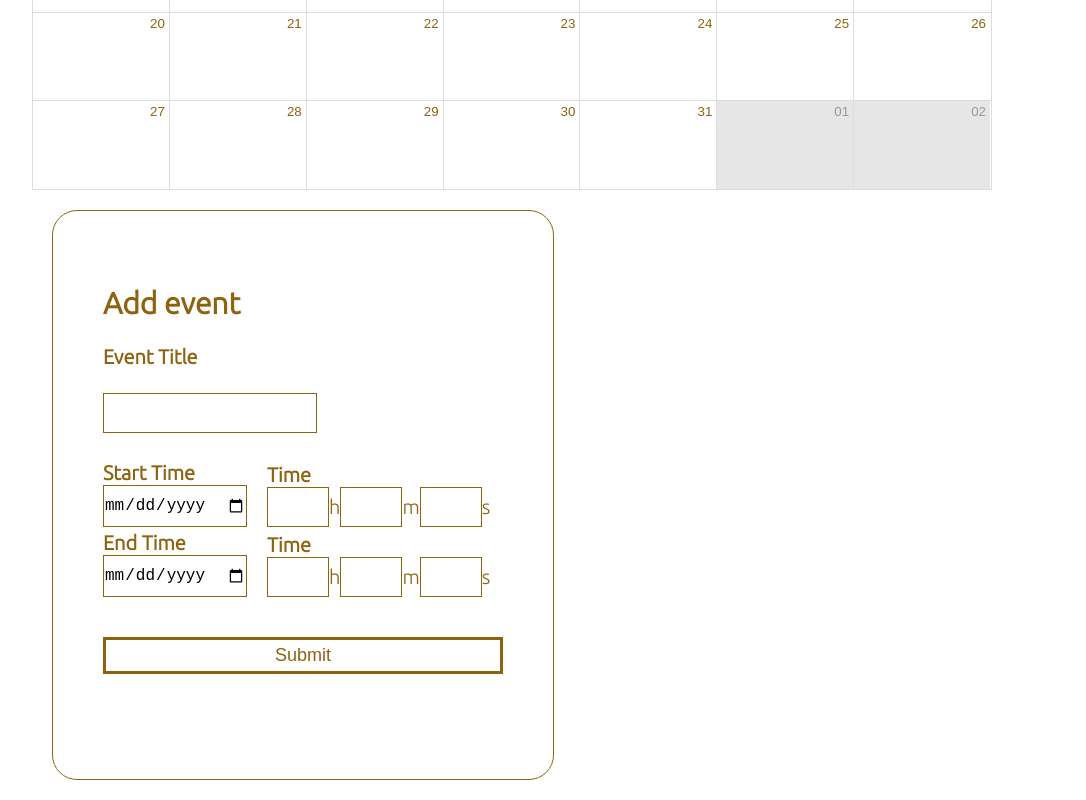
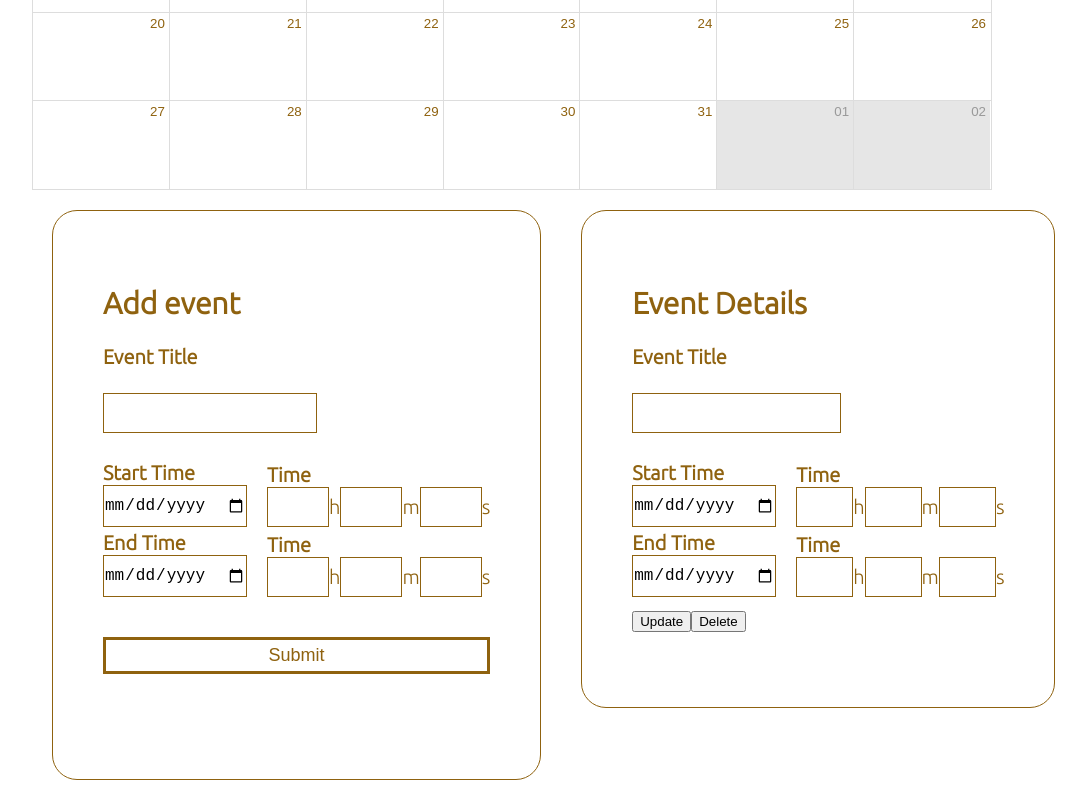
Before and after one commit to andrew2chan/TaskPlannerFront, a React (Create React App) app: page /usercalendar in a window 1280 px wide. Shown: the part 497-1297 px from the top of the page, without its empty margins (128-1214 px from the left). Built offline with nearby package versions, Linux system fonts and the light colour scheme; no server answers.

Commit message:
Setup the event details box

```diff
--- a/src/Components/UserCalendar.jsx
+++ b/src/Components/UserCalendar.jsx
@@ -10,11 +10,11 @@ const localizer = dayjsLocalizer(dayjs);
 
 const UserCalendar = () => {
     const [event, setEvents] = useState([]);
+    const [currentDate, updateCurrentDate] = useState();
     const domain = useSelector((state) => state.domain.value);
     const user = useSelector((state) => state.user);
     const [errorMessage, updateErrorMessage] = useState("");
     const [eventTitle, updateEventTitle] = useState("");
-    const [currentDate, updateCurrentDate] = useState();
     const [startDate, updateStartDate] = useState({
         "date": new Date(),
         "hours": 0,
@@ -22,6 +22,21 @@ const UserCalendar = () => {
         "seconds": 0
     });
     const [endDate, updateEndDate] = useState({
+        "date": new Date(),
+        "hours": 0,
+        "minutes": 0,
+        "seconds": 0
+    });
+
+    const [detailEventTitle, updateDetailEventTitle] = useState("");
+    const [errorMessageDetail, updateErrorMessageDetail] = useState("");
+    const [startDateDetail, updateStartDateDetail] = useState({
+        "date": new Date(),
+        "hours": 0,
+        "minutes": 0,
+        "seconds": 0
+    });
+    const [endDateDetail, updateEndDateDetail] = useState({
         "date": new Date(),
         "hours": 0,
         "minutes": 0,
@@ -68,6 +83,8 @@ const UserCalendar = () => {
 
     const f = (e) => {
         setBCView("week"); //when you click on something in the month calendar, it goes to the weeks calendar
+
+        console.log(e);
     }
 
     const updateStartDates = (e) => {
@@ -103,6 +120,44 @@ const UserCalendar = () => {
                 break;
             case 'endSeconds':
                 updateEndDate({ ...endDate, seconds: e.target.value || 0 })
+                break;
+            default:
+                break;
+        }
+    }
+
+    const updateStartDatesDetail = (e) => {
+        switch(e.target.id) {
+            case 'endDate':
+                updateStartDateDetail({ ...endDate, date: e.target.value || currentDate })
+                break;
+            case 'endHours':
+                updateStartDateDetail({ ...endDate, hours: e.target.value || 0 })
+                break;
+            case 'endMinutes':
+                updateStartDateDetail({ ...endDate, minutes: e.target.value || 0 })
+                break;
+            case 'endSeconds':
+                updateStartDateDetail({ ...endDate, seconds: e.target.value || 0 })
+                break;
+            default:
+                break;
+        }
+    }
+
+    const updateEndDatesDetail = (e) => {
+        switch(e.target.id) {
+            case 'endDate':
+                updateStartDateDetail({ ...endDate, date: e.target.value || currentDate })
+                break;
+            case 'endHours':
+                updateStartDateDetail({ ...endDate, hours: e.target.value || 0 })
+                break;
+            case 'endMinutes':
+                updateStartDateDetail({ ...endDate, minutes: e.target.value || 0 })
+                break;
+            case 'endSeconds':
+                updateStartDateDetail({ ...endDate, seconds: e.target.value || 0 })
                 break;
             default:
                 break;
@@ -156,11 +211,22 @@ const UserCalendar = () => {
         .catch(function(err) {
             console.log(err);
         })
+    }
+
+    const onUpdateEvent = (e) => {
+
+    }
+
+    const onDeleteEvent = (e) => {
 
     }
 
     const updateET = (e) => {
         updateEventTitle(e.target.value);
+    }
+
+    const updateDET = (e) => {
+        updateDetailEventTitle(e.target.value);
     }
 
     return (
@@ -177,6 +243,8 @@ const UserCalendar = () => {
                 onView={setBCView}
             />
 
+            <div className="inline-containers">
+                <div class="inline-inner-containers">
                     <form className="add-event">
                         <strong className="usercalendar-header">Add event</strong><br/><br/>
                         <strong>Event Title</strong><br/><br/>
@@ -226,6 +294,60 @@ const UserCalendar = () => {
                         </>
                         )}
                     </form>
+                </div>
+                <div className="inline-inner-containers">
+                    <form className="details-event">
+                        <strong className="usercalendar-header">Event Details</strong><br/><br/>
+                        <strong>Event Title</strong><br/><br/>
+                        <input type="text" name="eventTitle" onChange={updateDET}></input><br/><br/>
+                        <div className="start-time-container time-containers">
+                            <div className="start-date">
+                                <strong>Start Time</strong>
+                                <input type="date" name="startDateDetail" id="startDateDetail" onChange={updateStartDatesDetail} min={currentDate}></input>
+                            </div>
+                            <div className="specific-time-container">
+                                <strong>Time</strong>
+                                <div className="specific-time-inner-container">
+                                    <input type="number" name="startHoursDetail" id="startHoursDetail" max="0" min="23" onChange={updateStartDatesDetail}></input>
+                                    <span>h</span>
+                                    <input type="number" name="startMinutesDetail" id="startMinutesDetail" max="0" min="59" onChange={updateStartDatesDetail}></input>
+                                    <span>m</span>
+                                    <input type="number" name="startSecondsDetail" id="startSecondsDetail" max="0" min="59" onChange={updateStartDatesDetail}></input>
+                                    <span>s</span>
+                                </div>
+                            </div>
+                        </div>
+                        <div className="end-time-container time-containers">
+                            <div className="end-date">
+                                <strong>End Time</strong>
+                                <input type="date" name="endDateDetail" id="endDateDetail" onChange={updateEndDatesDetail} min={startDate.date}></input>
+                            </div>
+                            <div className="specific-time-container">
+                            <strong>Time</strong>
+                                <div className="specific-time-inner-container">
+                                    <input type="number" name="endHoursDetail" id="endHoursDetail" max="0" min="23" onChange={updateEndDatesDetail}></input>
+                                    <span>h</span>
+                                    <input type="number" name="endMinutesDetail" id="endMinutesDetail" max="0" min="59" onChange={updateEndDatesDetail}></input>
+                                    <span>m</span>
+                                    <input type="number" name="endSecondsDetail" id="endSecondsDetail" max="0" min="59" onChange={updateEndDatesDetail}></input>
+                                    <span>s</span>
+                                </div>
+                            </div>
+                        </div>
+                        <button name="updateEvent" onClick={onUpdateEvent}>Update</button>
+                        <button name="deleteEvent" onClick={onDeleteEvent}>Delete</button>
+
+                        {errorMessage != "" && (
+                        <>
+                            <br/><br/>
+                            <div className="error-message-usercalendar">
+                                {errorMessageDetail}
+                            </div>
+                        </>
+                        )}
+                    </form>
+                </div>
+            </div>
 
         </div>
     );
--- a/src/Stylesheets/UserCalendar.css
+++ b/src/Stylesheets/UserCalendar.css
@@ -2,9 +2,16 @@
     --add-event: 400px;
 }
 
-.add-event {
+.inline-containers {
+    display: flex;
+}
+
+.inline-containers .inline-inner-containers {
+    margin: 20px;
+}
+
+.add-event, .details-event {
     font-size: 20px;
-    margin: 20px;
     max-width: var(--add-event);
     padding: 75px 50px;
     border: 1px solid var(--text-color);
@@ -45,7 +52,7 @@
     font-size: 18px;
 }
 
-.add-event input {
+.add-event input, .details-event input {
     padding: 10px 0 10px 0px;
     font-size: 16px;
     border: 1px solid var(--text-color);
```
Lines whose indentation alone changed are shown as unchanged.
